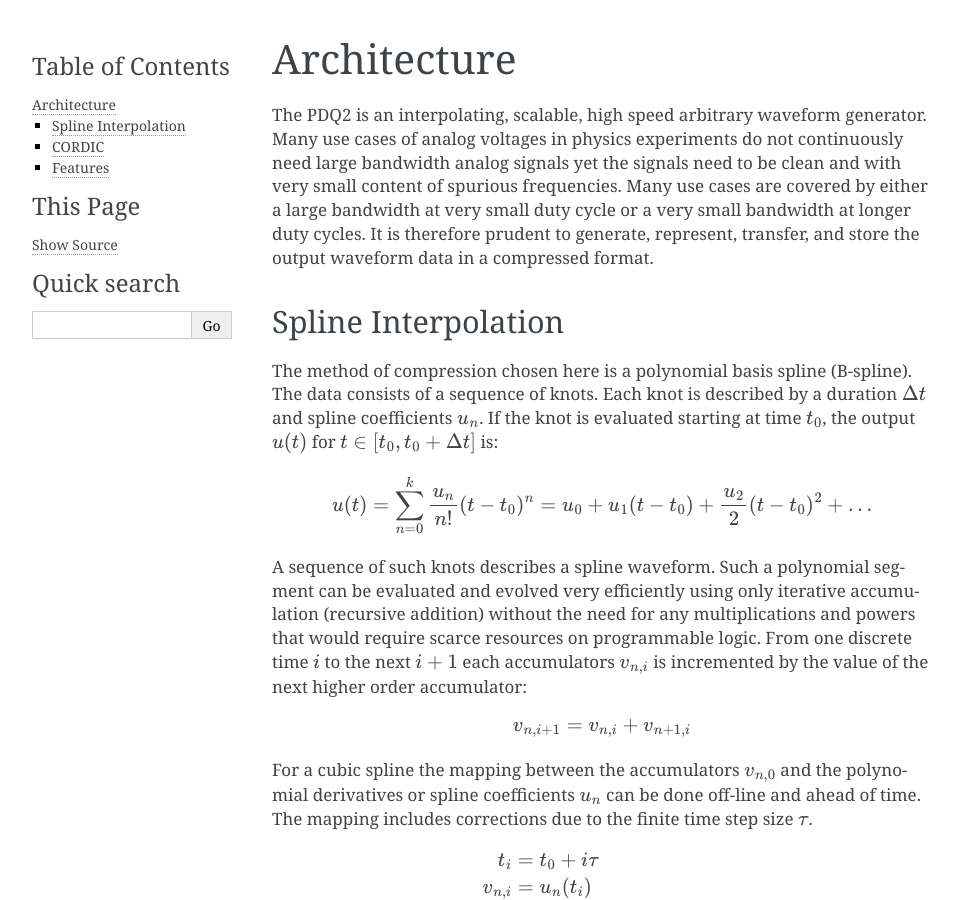
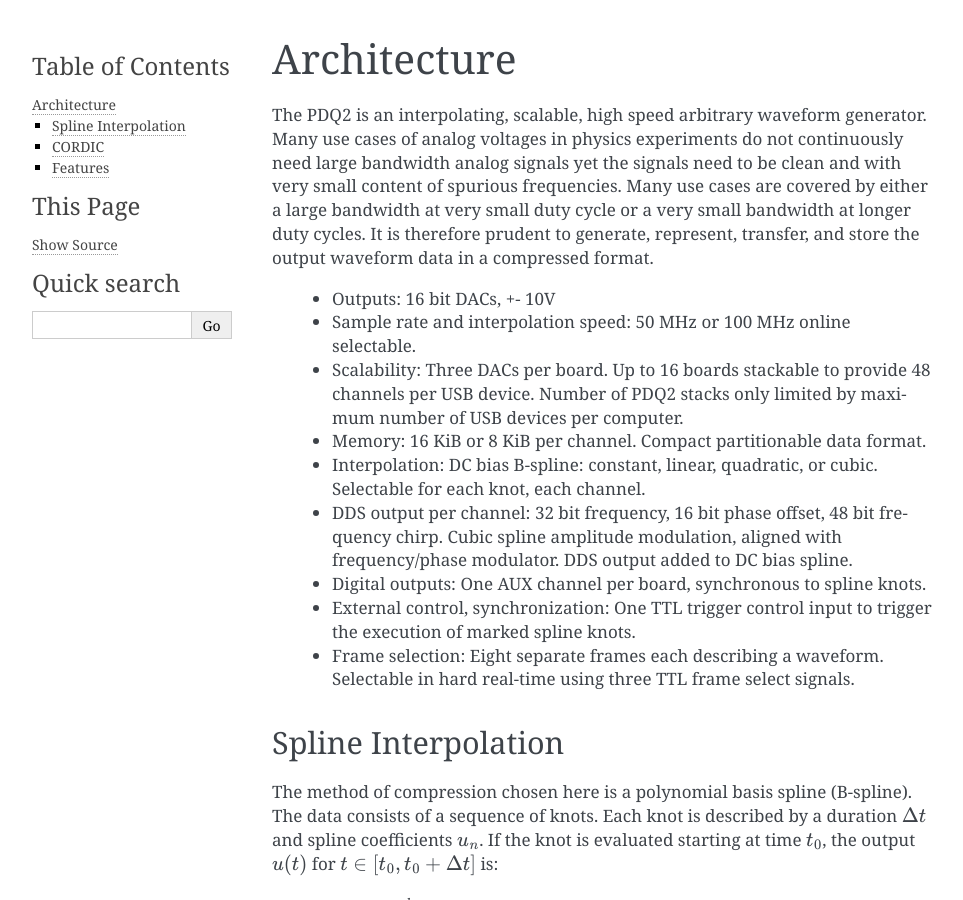
Before and after one commit to nist-ionstorage/pdq2, a Sphinx documentation site: the page built from doc/architecture.rst, in a window 1280 px wide and 900 px high. Shown: the whole window, without its empty margins (148-1111 px from the left). Built offline with Sphinx 7.4.7, drawn with Linux system fonts in a browser that asks for light colours.

Commit message:
doc: add feature list

```diff
--- a/doc/architecture.rst
+++ b/doc/architecture.rst
@@ -5,6 +5,22 @@
 Many use cases of analog voltages in physics experiments do not continuously need large bandwidth analog signals yet the signals need to be clean and with very small content of spurious frequencies.
 Many use cases are covered by either a large bandwidth at very small duty cycle or a very small bandwidth at longer duty cycles.
 It is therefore prudent to generate, represent, transfer, and store the output waveform data in a compressed format.
+
+    * Outputs: 16 bit DACs, +- 10V
+    * Sample rate and interpolation speed: 50 MHz or 100 MHz online selectable.
+    * Scalability: Three DACs per board.
+      Up to 16 boards stackable to provide 48 channels per USB device.
+      Number of PDQ2 stacks only limited by maximum number of USB devices per computer.
+    * Memory: 16 KiB or 8 KiB per channel. Compact partitionable data format.
+    * Interpolation: DC bias B-spline: constant, linear, quadratic, or cubic.
+      Selectable for each knot, each channel.
+    * DDS output per channel: 32 bit frequency, 16 bit phase offset, 48 bit frequency chirp.
+      Cubic spline amplitude modulation, aligned with frequency/phase modulator.
+      DDS output added to DC bias spline.
+    * Digital outputs: One AUX channel per board, synchronous to spline knots.
+    * External control, synchronization: One TTL trigger control input to trigger the execution of marked spline knots.
+    * Frame selection: Eight separate frames each describing a waveform. Selectable in hard real-time using three TTL frame select signals.
+
 
 Spline Interpolation
 --------------------
```
